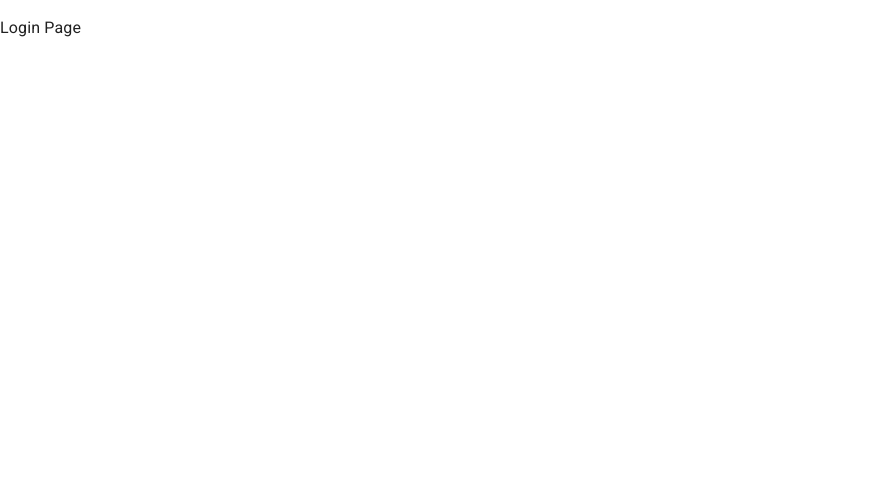
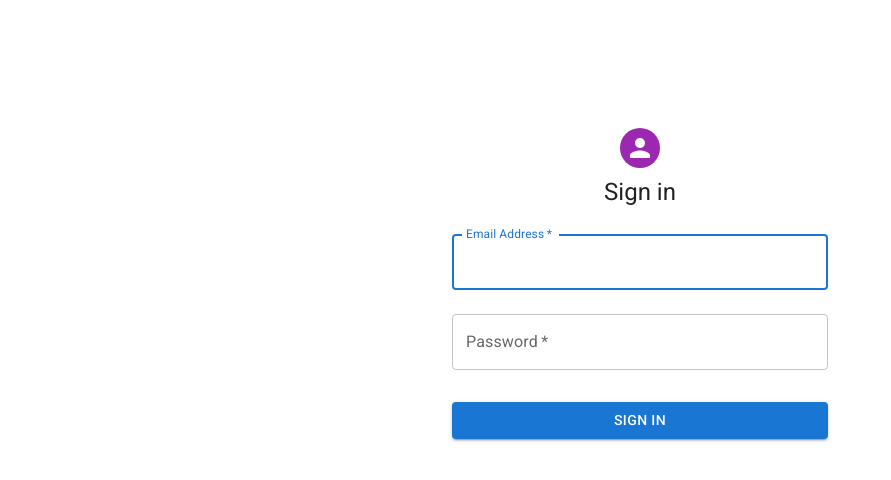
Before and after one commit to dobricsandra/react-app-with-material-design-system, a React (Create React App) app: page /login in a window 1280 px wide. Shown: the top 480 px of the page, without its empty margins (0-891 px from the left). Built offline with nearby package versions, Linux system fonts and the light colour scheme.

Commit message:
Style login page

```diff
--- a/src/pages/LoginPage.tsx
+++ b/src/pages/LoginPage.tsx
@@ -1,5 +1,79 @@
+import TextField from "@mui/material/TextField";
+import Box from "@mui/material/Box";
+import Typography from "@mui/material/Typography";
+import Container from "@mui/material/Container";
+import Avatar from "@mui/material/Avatar";
+import Button from "@mui/material/Button";
+import { useNavigate } from "react-router-dom";
+
 const LoginPage = () => {
-  return <p>Login Page</p>;
+  const navigate = useNavigate();
+
+  const handleSubmit = (event: React.FormEvent<HTMLFormElement>) => {
+    event.preventDefault();
+
+    const data = new FormData(event.currentTarget);
+
+    const email = data.get("email");
+    const password = data.get("password");
+
+    if (email === "admin") {
+      navigate("/admin/home");
+    }
+
+    if (email === "user") {
+      navigate("/user/home");
+    }
+
+    console.log({ email: email, password: password });
+  };
+
+  return (
+    <Container component="main" maxWidth="xs">
+      <Box
+        sx={{
+          marginTop: 15,
+          display: "flex",
+          flexDirection: "column",
+          alignItems: "center",
+          justifyItems: "center",
+        }}
+      >
+        <Avatar sx={{ m: 1, bgcolor: "secondary.main" }}></Avatar>
+        <Typography component="h1" variant="h5">
+          Sign in
+        </Typography>
+        <form onSubmit={handleSubmit} style={{ margin: "10px" }}>
+          <TextField
+            margin="normal"
+            required
+            fullWidth
+            id="email"
+            label="Email Address"
+            name="email"
+            autoFocus
+          />
+          <TextField
+            margin="normal"
+            required
+            fullWidth
+            name="password"
+            label="Password"
+            type="password"
+            id="password"
+          />
+          <Button
+            type="submit"
+            fullWidth
+            variant="contained"
+            sx={{ mt: 3, mb: 2 }}
+          >
+            Sign In
+          </Button>
+        </form>
+      </Box>
+    </Container>
+  );
 };
 
 export default LoginPage;
```
